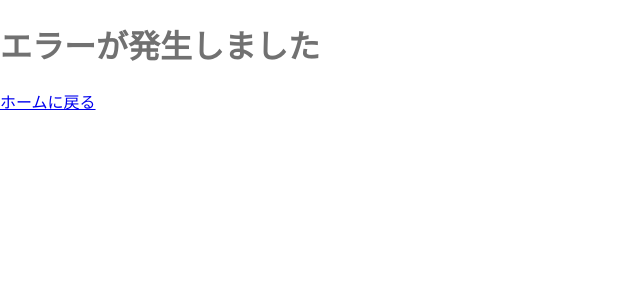
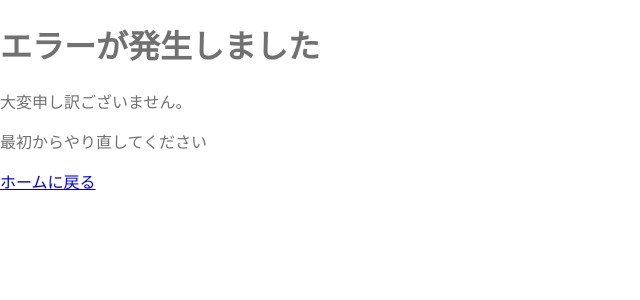
Before and after one commit to uni4x/repo1, a Flask app: template app/templates/error.html in a window 1280 px wide. Shown: the top 300 px of the page, without its empty margins (0-640 px from the left). Run offline with Flask 3, Linux system fonts and the light colour scheme; the template is opened without the code that fills it, so the values that code supplies are empty.

Commit message:
update main/forms.py

```diff
--- a/app/main/forms.py
+++ b/app/main/forms.py
@@ -14,7 +14,7 @@ class ReservationForm(FlaskForm):
 class CustomerInfoForm(FlaskForm):
     name = StringField('お名前', validators=[DataRequired(message="名前は必須項目です。")])
     address = StringField('ご住所', validators=[DataRequired(message="住所は必須項目です。")])
-    phone = StringField('お電話番号', validators=[
+    phone = StringField('お電話番号（ハイフンなし、半角数字でご入力ください）', validators=[
         DataRequired(message="電話番号は必須項目です。"),
         Regexp(r'^\d{8,12}$', message="電話番号は8桁以上12桁以下の数字（ハイフンなし）で入力してください。")
     ])
--- a/app/templates/500.html
+++ b/app/templates/500.html
@@ -10,7 +10,8 @@
     {% if error %}
         <p>{{ error }}</p>
     {% else %}
-        <p>Something went wrong.</p>
+        <p>500 エラー</p>
+        <a href="{{ url_for('main.search') }}">ホームに戻る</a>
     {% endif %}
 </body>
 </html>
--- a/app/templates/error.html
+++ b/app/templates/error.html
@@ -11,6 +11,8 @@
     <div class="error-container">
         <h1>エラーが発生しました</h1>
         <p>{{ message }}</p>
+        <p>大変申し訳ございません。</p>
+        <p>最初からやり直してください</p>
         <a href="{{ url_for('main.search') }}">ホームに戻る</a>
     </div>
 </body>
```
